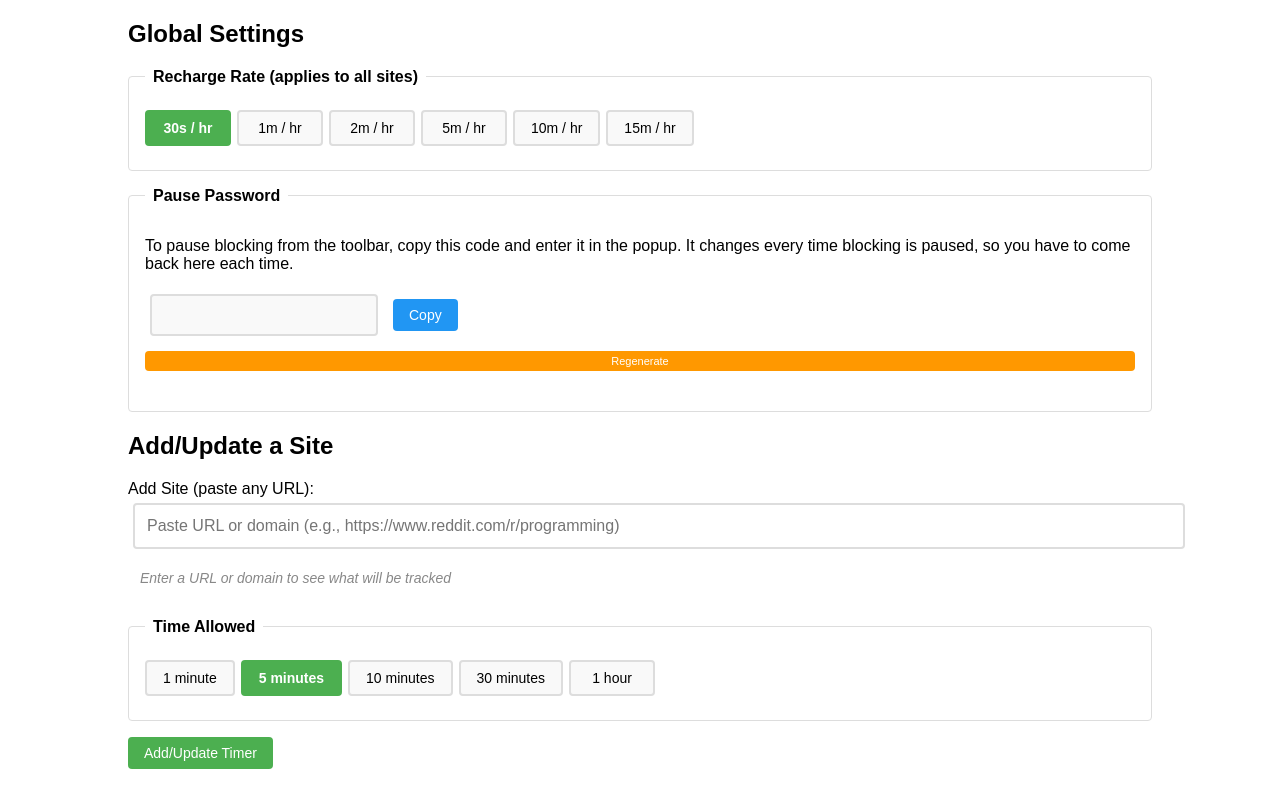
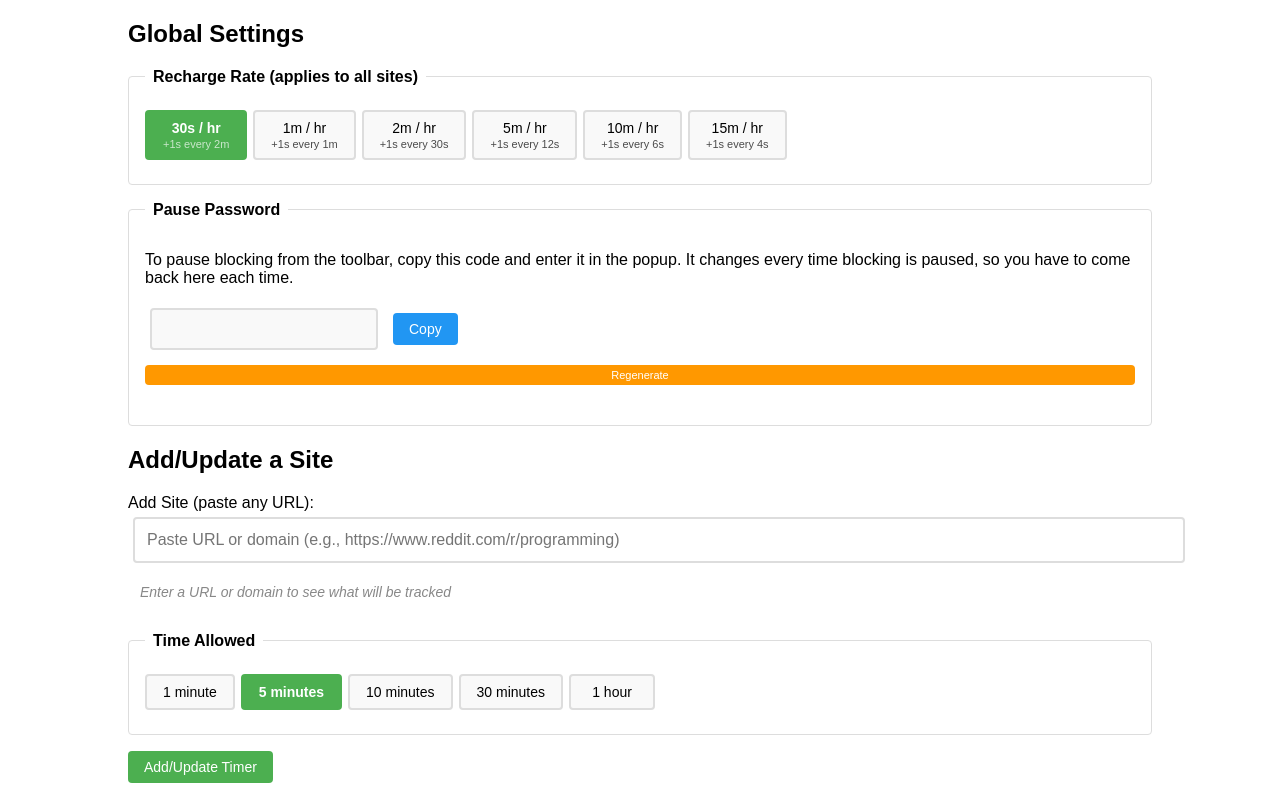
Before and after one commit to breeze4/site-blocker-extension, a browser extension: page src/options.html in a window 1280 px wide. Shown: the top 786 px of the page. Drawn offline with Linux system fonts and the light colour scheme.

Commit message:
Annotate recharge-rate options with per-second cadence
Each recharge-rate radio now shows how long it takes to earn 1 second of
budget (e.g. 30s/hr → +1s every 2m), so the trade-off is legible at a glance.

```diff
--- a/src/options.html
+++ b/src/options.html
@@ -167,6 +167,13 @@
       background-color: #4CAF50;
       color: white;
       font-weight: bold;
+    }
+    .radio-note {
+      display: block;
+      font-size: 11px;
+      font-weight: normal;
+      opacity: 0.7;
+      margin-top: 2px;
     }
     .table-radio-group {
       display: flex;
@@ -542,27 +549,27 @@
     <div class="radio-group" id="globalRechargeRateGroup" role="radiogroup" aria-labelledby="global-recharge-help">
       <div class="radio-option">
         <input type="radio" id="globalRecharge30" name="globalRechargeRate" value="30" checked aria-describedby="global-recharge-help">
-        <label for="globalRecharge30">30s / hr</label>
+        <label for="globalRecharge30">30s / hr<span class="radio-note">+1s every 2m</span></label>
       </div>
       <div class="radio-option">
         <input type="radio" id="globalRecharge60" name="globalRechargeRate" value="60" aria-describedby="global-recharge-help">
-        <label for="globalRecharge60">1m / hr</label>
+        <label for="globalRecharge60">1m / hr<span class="radio-note">+1s every 1m</span></label>
       </div>
       <div class="radio-option">
         <input type="radio" id="globalRecharge120" name="globalRechargeRate" value="120" aria-describedby="global-recharge-help">
-        <label for="globalRecharge120">2m / hr</label>
+        <label for="globalRecharge120">2m / hr<span class="radio-note">+1s every 30s</span></label>
       </div>
       <div class="radio-option">
         <input type="radio" id="globalRecharge300" name="globalRechargeRate" value="300" aria-describedby="global-recharge-help">
-        <label for="globalRecharge300">5m / hr</label>
+        <label for="globalRecharge300">5m / hr<span class="radio-note">+1s every 12s</span></label>
       </div>
       <div class="radio-option">
         <input type="radio" id="globalRecharge600" name="globalRechargeRate" value="600" aria-describedby="global-recharge-help">
-        <label for="globalRecharge600">10m / hr</label>
+        <label for="globalRecharge600">10m / hr<span class="radio-note">+1s every 6s</span></label>
       </div>
       <div class="radio-option">
         <input type="radio" id="globalRecharge900" name="globalRechargeRate" value="900" aria-describedby="global-recharge-help">
-        <label for="globalRecharge900">15m / hr</label>
+        <label for="globalRecharge900">15m / hr<span class="radio-note">+1s every 4s</span></label>
       </div>
     </div>
     <div id="global-recharge-help" class="sr-only">Choose how fast a site's time budget refills while you are away from it</div>
```
